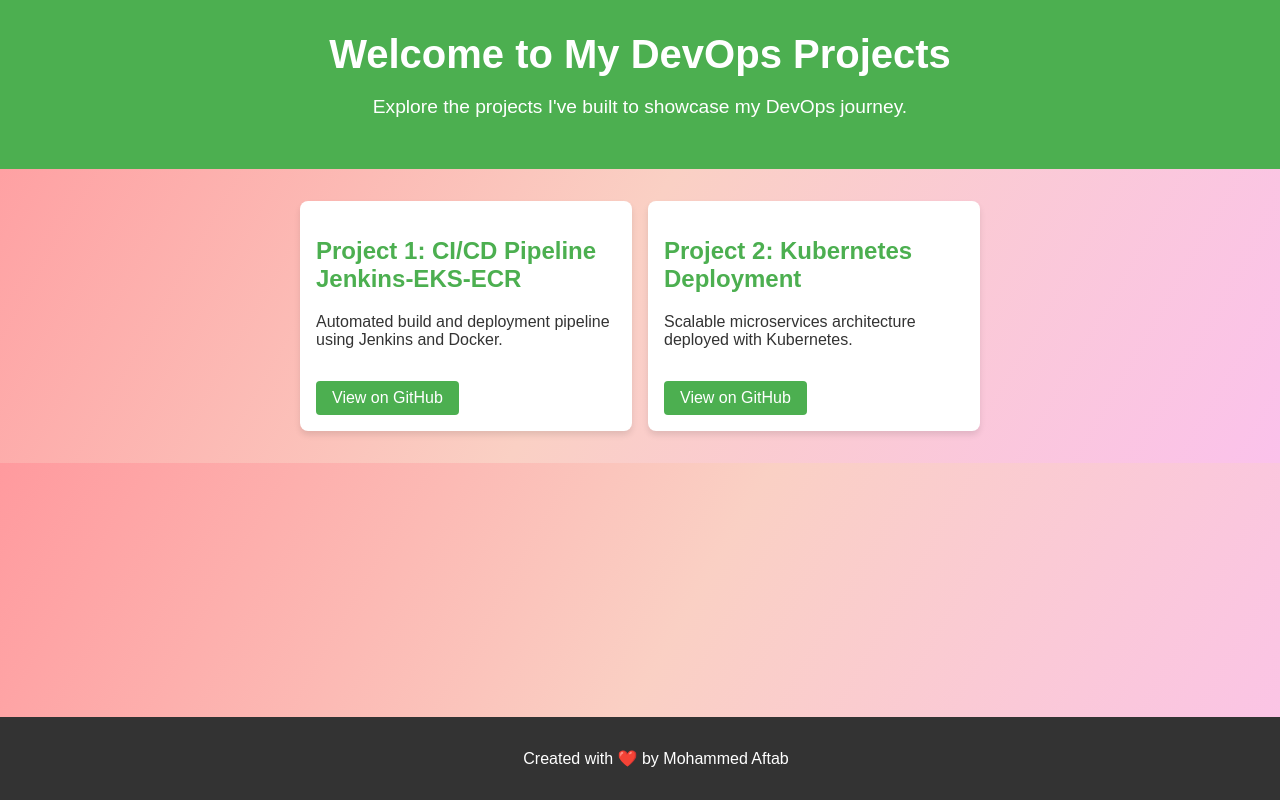
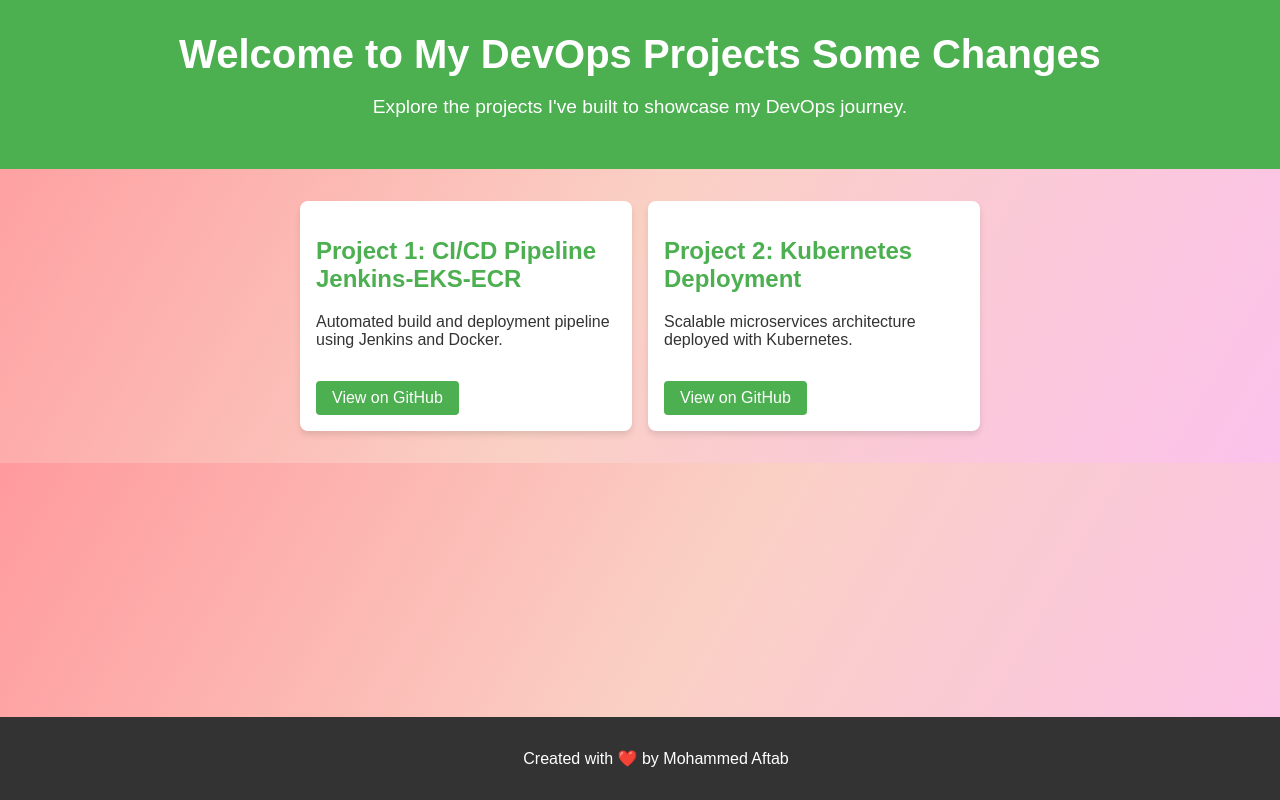
Before and after one commit to skaftab-in/simple-devops-website, a website: page public/index.html in a window 1280 px wide. Drawn offline with Linux system fonts and the light colour scheme.

Commit message:
Update index.html

```diff
--- a/public/index.html
+++ b/public/index.html
@@ -8,7 +8,7 @@
 </head>
 <body>
     <header>
-        <h1>Welcome to My DevOps Projects </h1>
+        <h1>Welcome to My DevOps Projects Some Changes </h1>
         <p>Explore the projects I've built to showcase my DevOps journey.</p>
     </header>
     <main>
```
